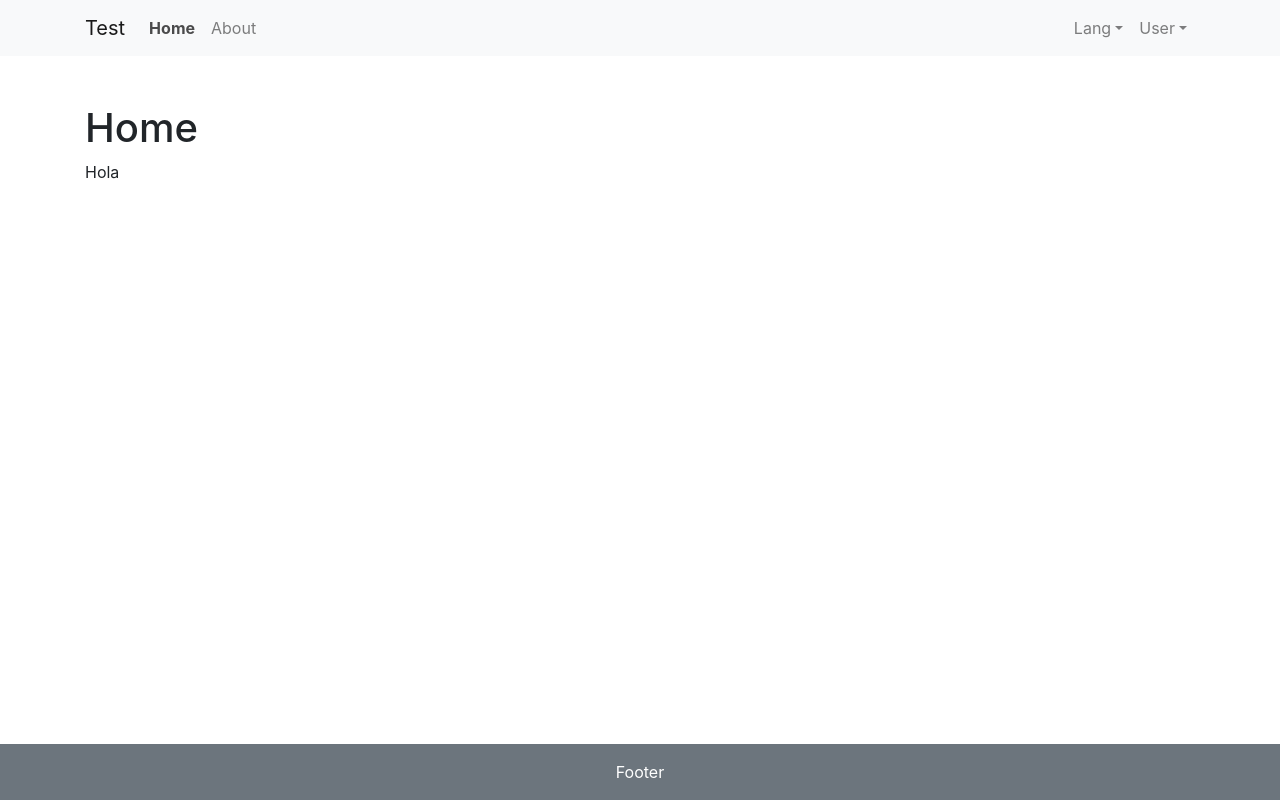
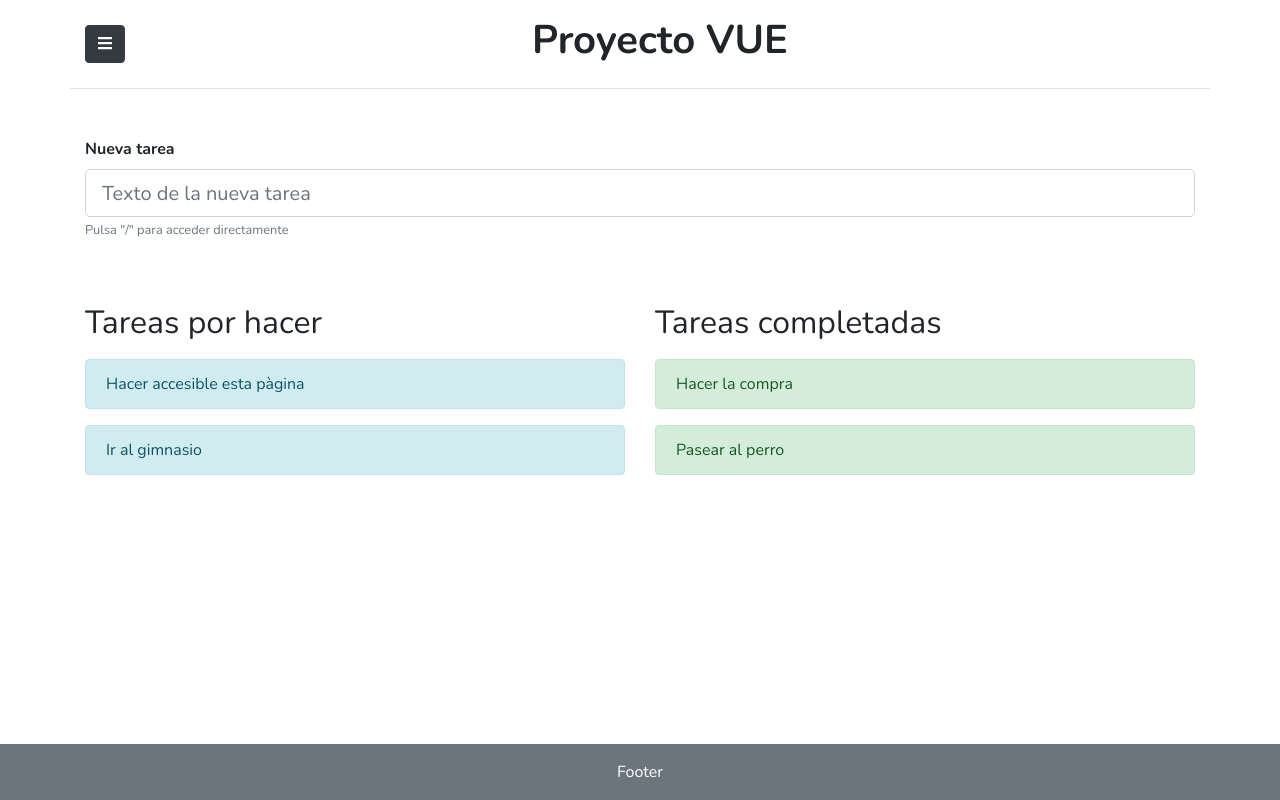
Before and after one commit to ierman1/practica-curso-vue, a Vue app: page / in a window 1280 px wide. Built offline with nearby package versions, Linux system fonts and the light colour scheme.

Commit message:
Primera idea del proyecto

```diff
--- a/src/App.vue
+++ b/src/App.vue
@@ -1,9 +1,16 @@
 <template>
     <div id="app">
-        <header>
-            <Navbar></Navbar>
+        <header class="container-sm py-3 border-bottom">
+            <b-button v-b-toggle.sidebar variant="dark">
+                <font-awesome-icon icon="bars"></font-awesome-icon>
+            </b-button>
+            <h1 class="font-weight-bold text-center">Proyecto VUE</h1>
+            <div></div>
         </header>
         <main class="container pt-5">
+            <aside>
+                <Sidebar></Sidebar>
+            </aside>
             <router-view/>
         </main>
         <footer class="bg-secondary text-white text-center p-3">
@@ -13,10 +20,23 @@
 </template>
 
 <style>
+    @import url('https://fonts.googleapis.com/css2?family=Nunito:wght@400;700&display=swap');
+
     #app {
         display: flex;
         flex-direction: column;
         min-height: 100vh;
+        font-family: Nunito;
+    }
+
+    header {
+        display: flex;
+        justify-content: space-between;
+        align-items: center;
+    }
+
+    h1 {
+
     }
 
     main {
@@ -29,12 +49,12 @@
 </style>
 
 <script>
-    import Navbar from '@/components/Navbar.vue'
+    import Sidebar from '@/components/Sidebar.vue'
 
     export default {
         name: 'App',
         components: {
-            Navbar
+            Sidebar
         }
     }
 </script>
--- a/src/components/Navbar.vue
+++ /dev/null
@@ -1,50 +0,0 @@
-<template>
-	<b-navbar toggleable="lg" type="light" variant="light">
-		<div class="container">
-			<b-navbar-brand href="#">Test</b-navbar-brand>
-
-			<b-navbar-toggle target="nav-collapse"></b-navbar-toggle>
-
-			<b-collapse id="nav-collapse" is-nav>
-
-				<b-navbar-nav>
-					<router-link to="/" class="nav-link">Home</router-link>
-					<router-link to="/about" class="nav-link">About</router-link>
-				</b-navbar-nav>
-
-				<!-- Right aligned nav items -->
-				<b-navbar-nav class="ml-auto">
-
-					<b-nav-item-dropdown text="Lang" right>
-						<b-dropdown-item href="#">EN</b-dropdown-item>
-						<b-dropdown-item href="#">ES</b-dropdown-item>
-						<b-dropdown-item href="#">RU</b-dropdown-item>
-						<b-dropdown-item href="#">FA</b-dropdown-item>
-					</b-nav-item-dropdown>
-
-					<b-nav-item-dropdown text="User" right>
-						<b-dropdown-item href="#">
-							<font-awesome-icon icon="user" class="mr-2"></font-awesome-icon> Profile
-						</b-dropdown-item>
-						<b-dropdown-item href="#" variant="danger">
-							<font-awesome-icon icon="power-off" class="mr-2"></font-awesome-icon> Sign Out
-						</b-dropdown-item>
-					</b-nav-item-dropdown>
-				</b-navbar-nav>
-			</b-collapse>
-		</div>
-	</b-navbar>
-</template>
-
-<script>
-	export default {
-		name: 'Navbar'
-	}
-</script>
-
-<style>
-	.router-link-exact-active {
-		font-weight: bold;
-		color: rgba(0, 0, 0, .7) !important;
-	}
-</style>
--- /dev/null
+++ b/src/components/Sidebar.vue
@@ -0,0 +1,22 @@
+<template>
+	<b-sidebar id="sidebar" shadow backdrop>
+		<router-link to="/" class="list-group-item list-group-item-action">
+			<font-awesome-icon icon="home" class="mr-3"></font-awesome-icon>
+			Tareas
+		</router-link>
+		<router-link to="/about" class="list-group-item list-group-item-action">
+			<font-awesome-icon icon="info" class="mr-4 ml-2"></font-awesome-icon>
+			Información
+		</router-link>
+    </b-sidebar>
+</template>
+
+<script>
+	export default {
+		name: 'Sidebar'
+	}
+</script>
+
+<style>
+
+</style>
--- /dev/null
+++ b/src/components/Task.vue
@@ -0,0 +1,16 @@
+<template>
+	<b-alert show :variant="status == 'done' ? 'success' : 'info'">
+		{{ text }}
+	</b-alert>
+</template>
+
+<script>
+	export default {
+		name: 'Task',
+		props: ['text', 'status']
+	}
+</script>
+
+<style>
+
+</style>
--- a/src/router/index.js
+++ b/src/router/index.js
@@ -1,29 +1,28 @@
 import Vue from 'vue'
 import VueRouter from 'vue-router'
-import Home from '../views/Home.vue'
+import Tasks from '../views/Tasks.vue'
+import About from '../views/About.vue'
 
 Vue.use(VueRouter)
 
 const routes = [
 	{
 		path: '/',
-		name: 'Home',
-		component: Home
+		name: 'Tasks',
+		component: Tasks
 	},
 	{
 		path: '/about',
 		name: 'About',
-		// route level code-splitting
-		// this generates a separate chunk (about.[hash].js) for this route
-		// which is lazy-loaded when the route is visited.
-		component: () => import(/* webpackChunkName: "about" */ '../views/About.vue')
+		component: About
 	}
 ]
 
 const router = new VueRouter({
 	routes: routes,
 	mode: 'history',
-	base: '/practica-curso-vue/'
+	base: '/practica-curso-vue/',
+	linkExactActiveClass: "active"
 })
 
 export default router
--- a/src/views/About.vue
+++ b/src/views/About.vue
@@ -6,7 +6,7 @@
 
 <script>
 
-  export default {
+	export default {
 		name: 'About',
 		components: {
 		}
--- a/src/views/Home.vue
+++ /dev/null
@@ -1,16 +0,0 @@
-<template>
-	<div class="home">
-		<h1>Home</h1>
-		<p>Hola</p>
-	</div>
-</template>
-
-<script>
-
-	export default {
-        name: 'Home',
-        components: {
-        }
-    }
-
-</script>
--- /dev/null
+++ b/src/views/Tasks.vue
@@ -0,0 +1,64 @@
+<template>
+	<div class="tasks">
+		<b-form-group
+			label="Nueva tarea"
+			label-for="newTask"
+			class="font-weight-bold"
+			description='Pulsa "/" para acceder directamente'>
+			<b-form-input
+				id="newTask"
+				size="lg"
+				v-model="newTask"
+				type="text"
+				placeholder="Texto de la nueva tarea"
+				required>
+			</b-form-input>
+		</b-form-group>
+		<div class="row mb-5">
+			<div class="col-12 col-lg-6">
+				<div class="todo-tasks mt-5">
+					<h2 class="mb-3">Tareas por hacer</h2>
+					<Task v-for="task in tasks.filter(task => task.status == 'todo')" v-bind:key="task.text" :text="task.text" :status="task.status"></Task>
+				</div>
+			</div>
+			<div class="col-12 col-lg-6">
+				<div class="done-tasks mt-5">
+					<h2 class="mb-3">Tareas completadas</h2>
+					<Task v-for="task in tasks.filter(task => task.status == 'done')" v-bind:key="task.text" :text="task.text" :status="task.status"></Task>
+				</div>
+			</div>
+		</div>
+	</div>
+</template>
+
+<script>
+	import Task from '@/components/Task.vue'
+
+	export default {
+		name: 'Tasks',
+		data: () => {
+			return {
+				newTask: "",
+				tasks: [
+					{ text: 'Hacer la compra', status: 'done' },
+					{ text: 'Pasear al perro', status: 'done' },
+					{ text: 'Hacer accesible esta pàgina', status: 'todo' },
+					{ text: 'Ir al gimnasio', status: 'todo' }
+				]
+			}
+		},
+		mounted: () => {
+			document.onkeypress = function (e) {
+				e = e || window.event;
+				if (e.keyCode == 47) {
+					e.preventDefault();
+					document.querySelector("#newTask").focus();
+				}
+			};
+		},
+		components: {
+			Task
+		}
+	}
+
+</script>
```
Also changed, not shown: 1 other file (tests, documents, lock files or other folders).
